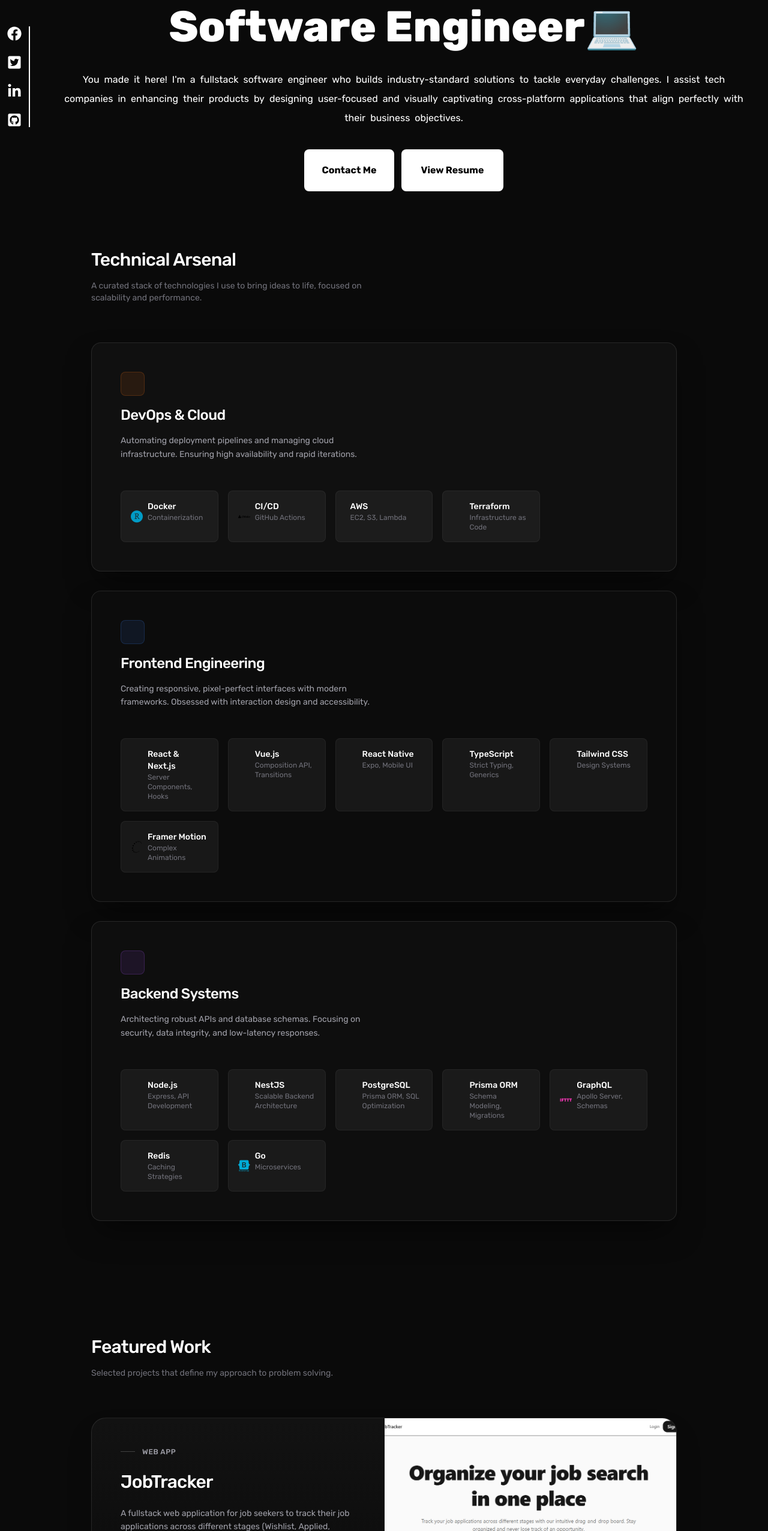
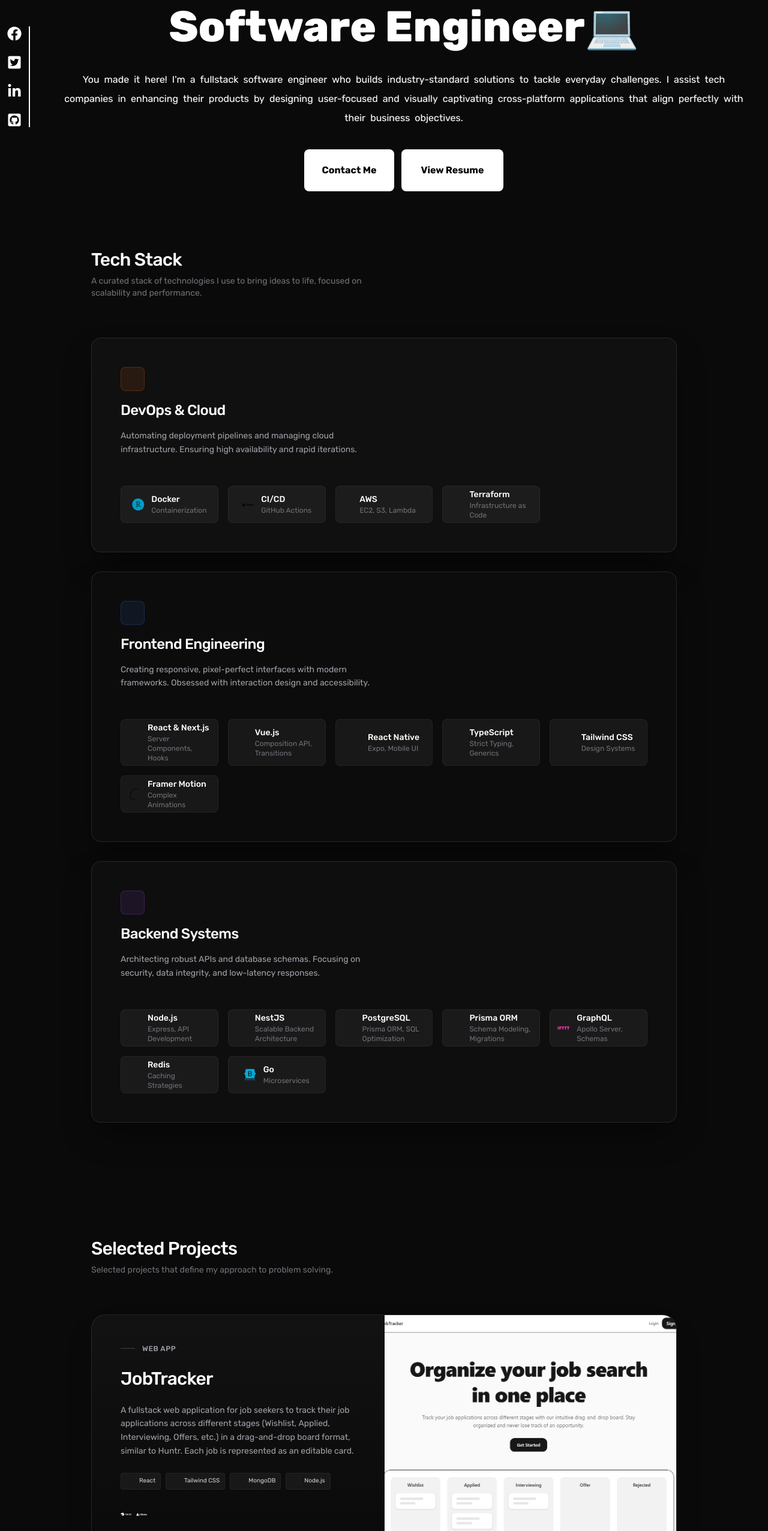
Before and after one commit to My-Portfolio-Project/portfolio, a React (Vite) app: page / in a window 1280 px wide. Shown: the part 233-2786 px from the top of the page at 60% size. Built offline with nearby package versions, Linux system fonts and the light colour scheme; some icons are missing; a web font is replaced by a local one.

Commit message:
fix:updated projet card

```diff
--- a/src/component/Hero.jsx
+++ b/src/component/Hero.jsx
@@ -45,7 +45,7 @@
               whileInView={{ opacity: 1 }}
               transition={{ duration: 0.3, delay: i * 0.1 }}
             >
-              <span className="absolute opacity-10 text-center">{word}</span>
+              <span className="absolute opacity-10 text-center tracking-tight">{word}</span>
               {word}
             </motion.span>
           ))}
--- a/src/component/Projects.jsx
+++ b/src/component/Projects.jsx
@@ -8,8 +8,8 @@
     <section id="projects" className="max-w-5xl mx-auto px-6 py-24">
       <div className="mb-16 flex justify-between items-end">
         <div>
-          <h2 className="text-3xl font-medium text-white tracking-tight mb-4">
-            Featured Work
+          <h2 className="text-3xl font-medium text-white tracking-tight mb-2">
+            Selected Projects
           </h2>
           <p className="text-zinc-500 max-w-lg text-sm">
             Selected projects that define my approach to problem solving.
@@ -68,7 +68,7 @@
                       rel="noopener noreferrer"
                       className="flex items-center gap-1 text-sm font-medium text-white hover:text-zinc-300 transition-colors"
                     >
-                      <i className="devicon-chrome-plain text-lg"></i> Preview
+                      <i className="devicon-chrome-plain text-lg"></i>
                     </a>
                   )}
                   {project.github_link && (
@@ -78,7 +78,7 @@
                       rel="noopener noreferrer"
                       className="flex items-center gap-1 text-sm font-medium text-white hover:text-zinc-300 transition-colors"
                     >
-                      <i className="devicon-github-original text-lg"></i> Code
+                      <i className="devicon-github-original text-lg"></i>
                     </a>
                   )}
                 </div>
--- a/src/component/Skills.jsx
+++ b/src/component/Skills.jsx
@@ -10,8 +10,8 @@
     <section id="skills" className="max-w-5xl mx-auto px-6 py-24">
 
       <div className="mb-16">
-        <h2 className="text-3xl font-medium text-white tracking-tight mb-4">
-          Technical Arsenal
+        <h2 className="text-3xl font-medium text-white tracking-tight mb-2">
+          Tech Stack
         </h2>
         <p className="text-zinc-500 max-w-lg text-sm">
           A curated stack of technologies I use to bring ideas to life, focused on scalability and performance.
@@ -48,8 +48,8 @@
               {/* Right Side */}
               <div className=" grid grid-cols-2 md:grid-cols-3 lg:grid-cols-5 gap-4">
                 {section.skills.map((skill, index) => (
-                  <div key={index} className="bg-white/5 p-4 rounded-lg  md:max-w-44 w-full
-                  border border-white/5 flex flex-col md:flex-row gap-2">
+                  <div key={index} className="bg-white/5 px-3 py-1 rounded-lg  md:max-w-44 w-full
+                  border border-white/5 flex flex-col md:flex-row gap-3 items-center justify-center">
 
                     <div className="flex items-center gap-2">
   <i className={`${skill.icon} text-xl`}></i>
--- a/src/constants/data/projectsData.jsx
+++ b/src/constants/data/projectsData.jsx
@@ -3,6 +3,7 @@
 
 import timscusine from "../../../public/timcusine_hero.png"
 import jobtracker from '../../../public/JobTracker.png'
+import spotlight  from '../../../public/spotlight.png'
 // import { BiLogoTailwindCss } from "react-icons/bi";
 // import { FiFramer, } from "react-icons/fi";
 // import { TbBrandNextjs } from "react-icons/tb";
@@ -59,9 +60,31 @@
     textColor: "#1E293B",
     tag: "Web App",
   },
+    {
+  id: "3",
+  pics: spotlight,
+  top: "top-40",
+  title: "Spotlight",
+  desc: "A platform built to give professionals visibility by showcasing their work, profiles, and achievements in one place. Spotlight helps designers, developers, writers, and creators present their work professionally and connect with real opportunities.",
+  role: "Fullstack Development",
+  location: "Rivers, Nigeria 2025",
+  year: "2025",
+  tags: [
+    // { name: "Next.js", icon: "devicon-nextjs-original" },
+    { name: "React", icon: "devicon-react-original" },
+    { name: "Node.js", icon: "devicon-nodejs-plain colored" },
+    { name: "MongoDB", icon: "devicon-mongodb-plain colored" },
+    { name: "Tailwind CSS", icon: "devicon-tailwindcss-plain colored" },
+  ],
+  preview: "https://spotlight-flax.vercel.app/",
+  github_link: "https://github.com/Ajinormotor/spotlight",
+  bgColor: "#020617",
+  textColor: "#F8FAFC",
+  tag: "Web App",
+},
 
   {
-    id: "3",
+    id: "4",
     pics: jobtracker,
      top: "top-32",
     title: "JobTracker Mobile",
@@ -82,7 +105,7 @@
   },
 
   {
-    id: "4",
+    id: "5",
     pics: timscusine,
      top: "top-36",
     title: "Timscusine Mobile",
@@ -107,6 +130,8 @@
     textColor: "#1E293B",
     tag: "Mobile App",
   },
+
+
 ];
 
 
```
Also changed, not shown: public/spotlight.png (added).
